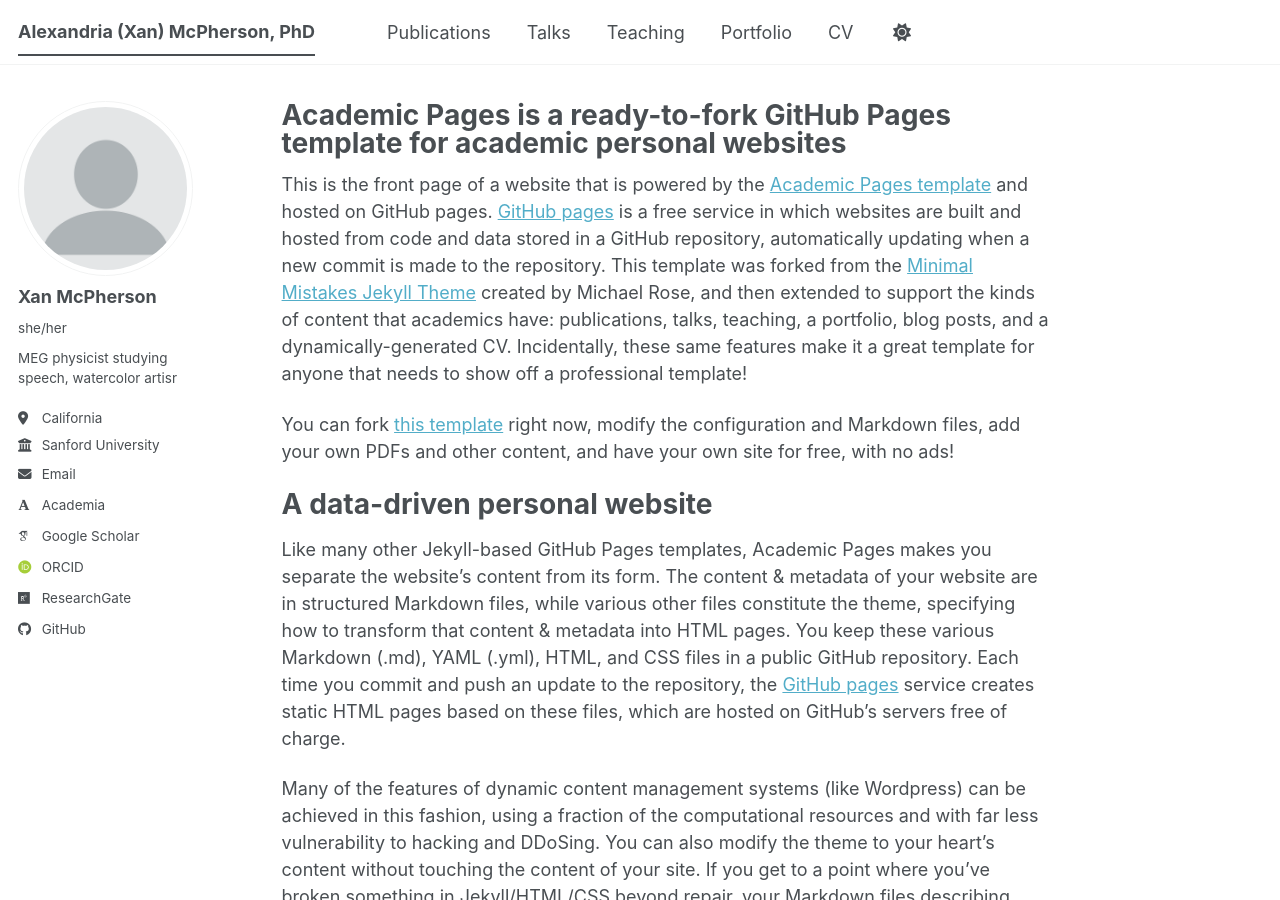
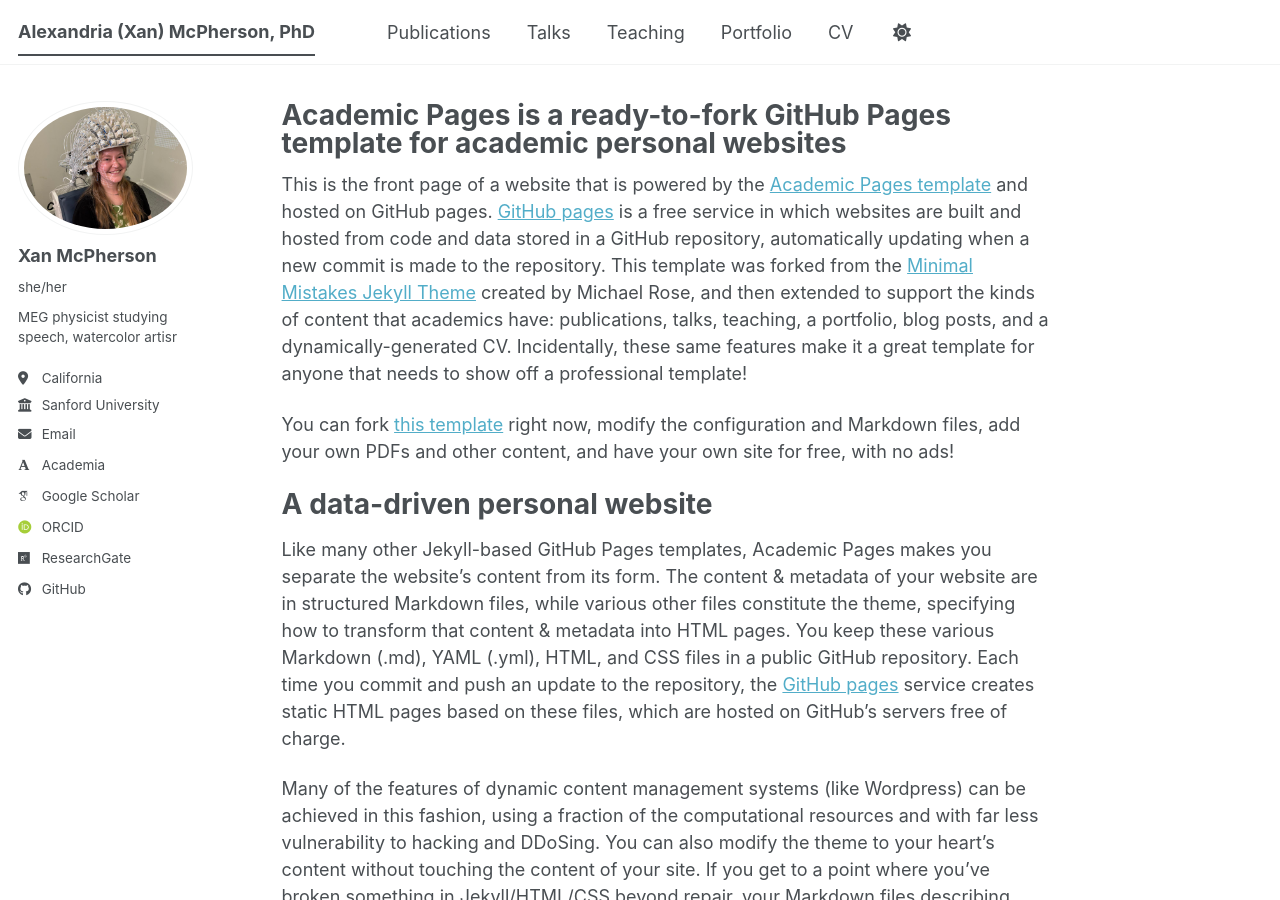
Before and after one commit to xannnimal/xannnimal.github.io, a Jekyll site: the page built from _pages/about.md, in a window 1280 px wide and 900 px high. Built offline with Jekyll 4.4.1, drawn with Linux system fonts in a browser that asks for light colours; some web fonts are replaced; a script bundle is joined from its source files by our own code; library files that are not in the unit come from our copies.

Commit message:
Update _config.yml

```diff
--- a/_config.yml
+++ b/_config.yml
@@ -23,7 +23,7 @@
 #               Additional customization can be done by editing /_includes/author-profile.html
 author:
   # Biographic information
-  avatar           : "profile.png"
+  avatar           : "headshot_opms.jpg"
   name             : "Xan McPherson"
   pronouns         : "she/her"
   bio              : "MEG physicist studying speech, watercolor artisr"
```
